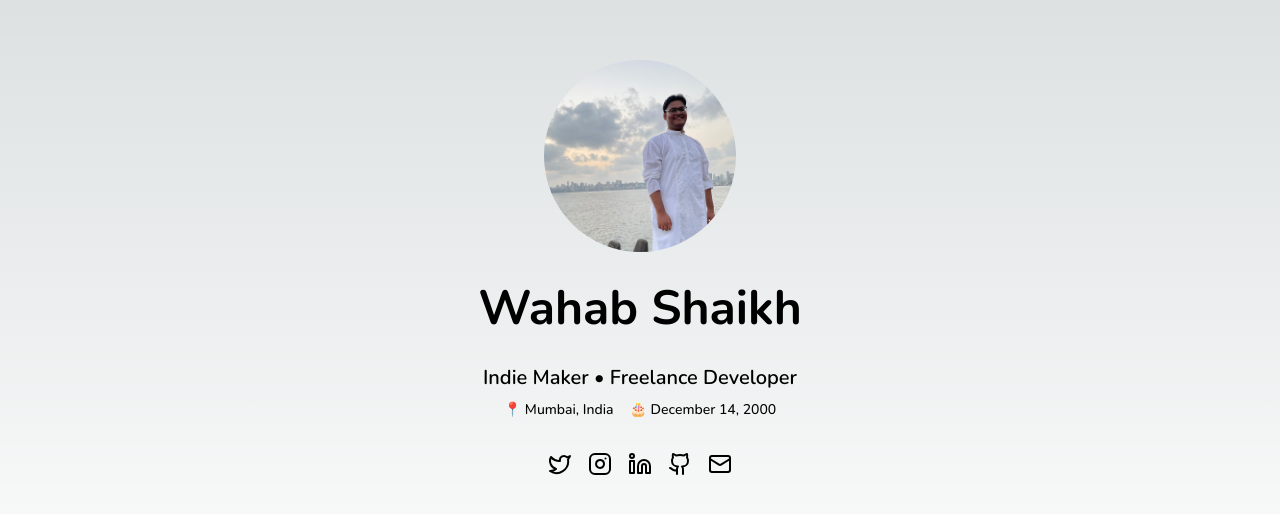
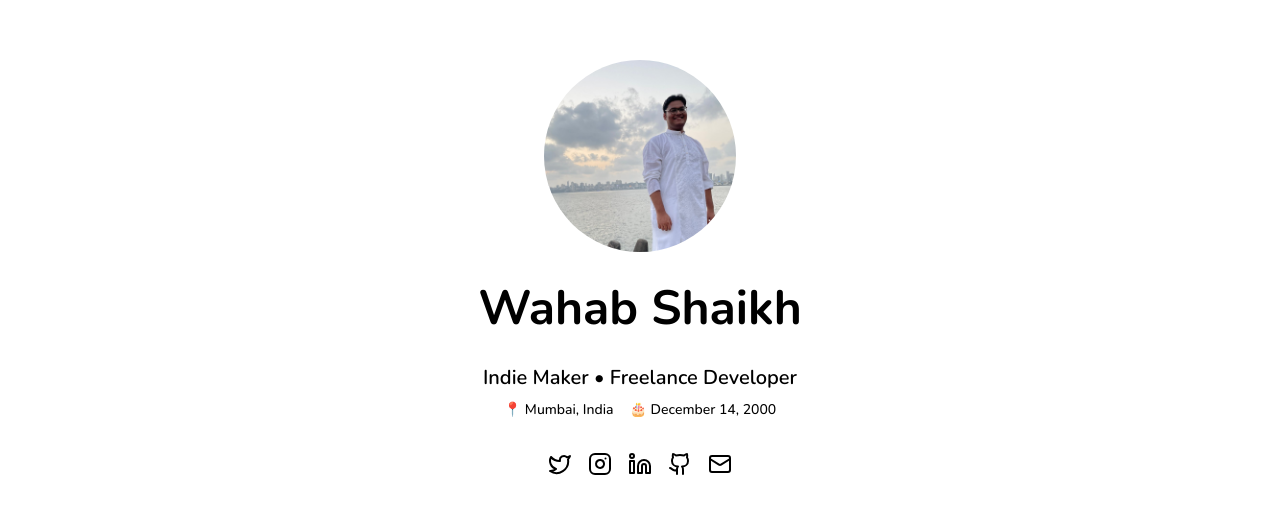
Before and after one commit to wahabshaikh/wahabshaikh.com, a Next.js app: page / in a window 1280 px wide. Shown: the part 132-646 px from the top of the page. Built offline with nearby package versions, Linux system fonts and the light colour scheme.

Commit message:
feat: add animation

```diff
--- a/package.json
+++ b/package.json
@@ -25,6 +25,7 @@
   },
   "devDependencies": {
     "prettier": "^2.8.8",
-    "prettier-plugin-tailwindcss": "^0.3.0"
+    "prettier-plugin-tailwindcss": "^0.3.0",
+    "tailwindcss-animate": "^1.0.6"
   }
 }
--- a/src/app/globals.css
+++ b/src/app/globals.css
@@ -4,7 +4,7 @@
 
 :root {
   --foreground-rgb: 0, 0, 0;
-  --background-start-rgb: 214, 219, 220;
+  --background-start-rgb: 255, 255, 255;
   --background-end-rgb: 255, 255, 255;
 }
 
--- a/src/app/page.tsx
+++ b/src/app/page.tsx
@@ -7,12 +7,14 @@ export default function Home() {
       <Image
         src="/wahab-shaikh.jpg"
         alt="Wahab Shaikh"
-        className="rounded-full"
+        className="rounded-full animate-in fade-in zoom-in duration-500"
         height={192}
         width={192}
       />
-      <h1 className="text-5xl font-bold">Wahab Shaikh</h1>
-      <div className="space-y-2">
+      <h1 className="text-5xl font-bold animate-in fade-in duration-500">
+        Wahab Shaikh
+      </h1>
+      <div className="space-y-2 animate-in fade-in slide-in-from-bottom duration-500">
         <p className="text-xl font-semibold">
           Indie Maker • Freelance Developer
         </p>
@@ -21,7 +23,7 @@ export default function Home() {
           <span className="text-sm">🎂 December 14, 2000</span>
         </p>
       </div>
-      <ul className="flex items-center justify-center gap-4">
+      <ul className="flex items-center justify-center gap-4 animate-in fade-in slide-in-from-bottom duration-500">
         <li>
           <a
             href="https://twitter.com/iwahabshaikh"
--- a/tailwind.config.js
+++ b/tailwind.config.js
@@ -1,18 +1,18 @@
 /** @type {import('tailwindcss').Config} */
 module.exports = {
   content: [
-    './src/pages/**/*.{js,ts,jsx,tsx,mdx}',
-    './src/components/**/*.{js,ts,jsx,tsx,mdx}',
-    './src/app/**/*.{js,ts,jsx,tsx,mdx}',
+    "./src/pages/**/*.{js,ts,jsx,tsx,mdx}",
+    "./src/components/**/*.{js,ts,jsx,tsx,mdx}",
+    "./src/app/**/*.{js,ts,jsx,tsx,mdx}",
   ],
   theme: {
     extend: {
       backgroundImage: {
-        'gradient-radial': 'radial-gradient(var(--tw-gradient-stops))',
-        'gradient-conic':
-          'conic-gradient(from 180deg at 50% 50%, var(--tw-gradient-stops))',
+        "gradient-radial": "radial-gradient(var(--tw-gradient-stops))",
+        "gradient-conic":
+          "conic-gradient(from 180deg at 50% 50%, var(--tw-gradient-stops))",
       },
     },
   },
-  plugins: [],
-}
+  plugins: [require("tailwindcss-animate")],
+};
```
Also changed, not shown: 1 other file (tests, documents, lock files or other folders).
